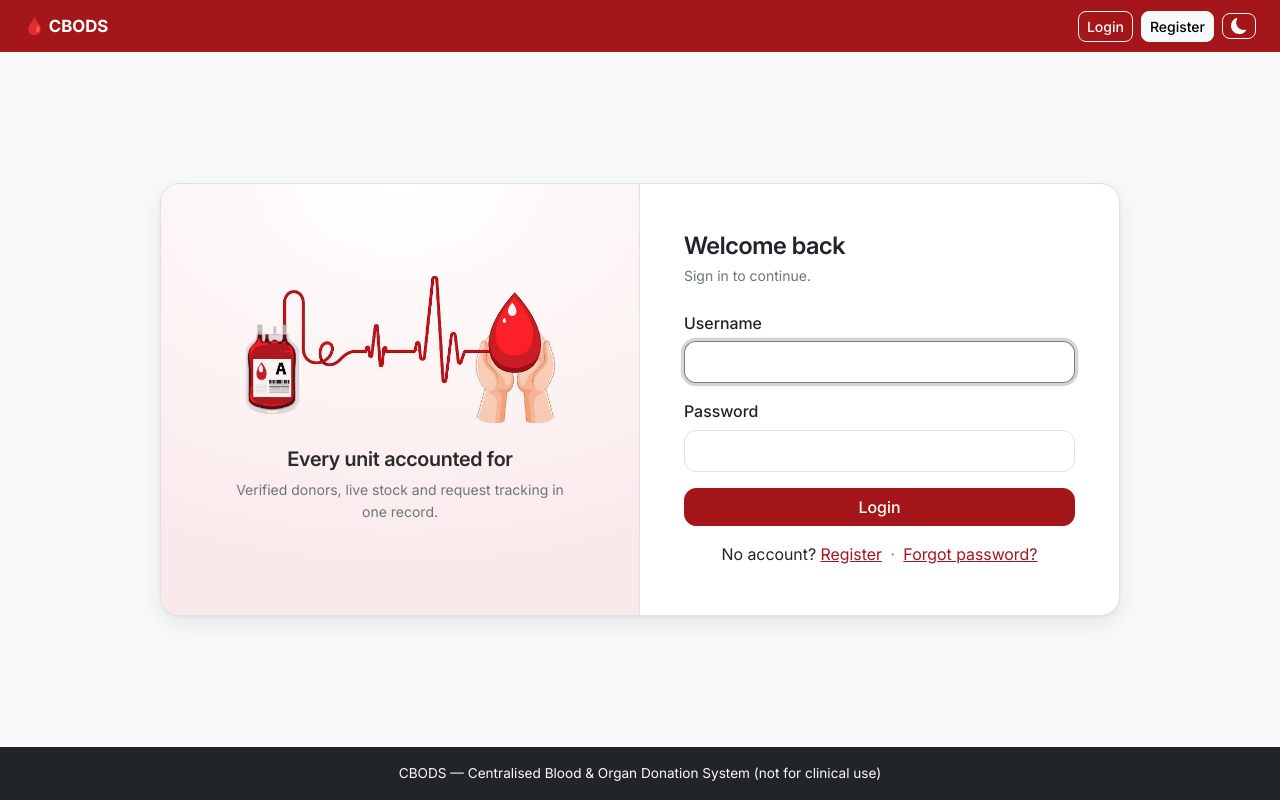
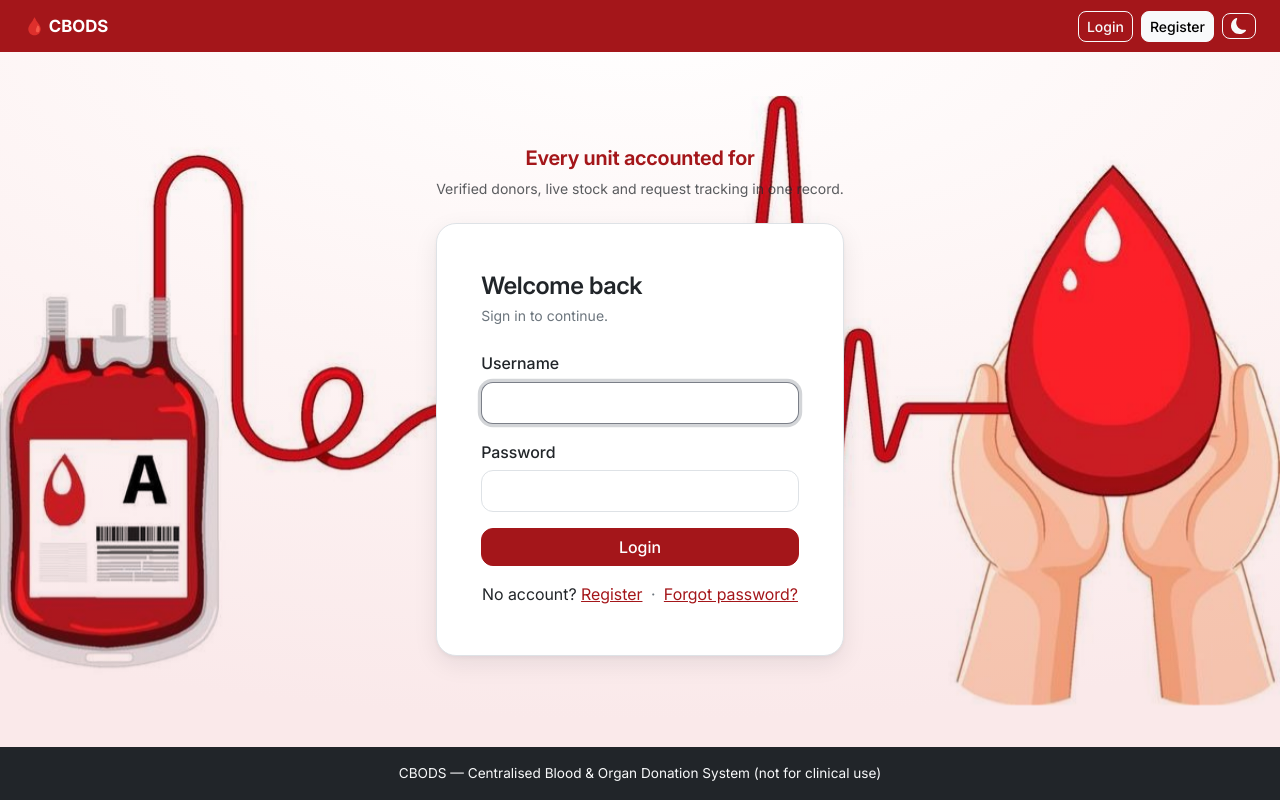
Before and after one commit to Elkanah43/CBODS---Claude, a Django app: page /accounts/login/ in a window 1280 px wide. Run offline with Django 5.2, Linux system fonts and the light colour scheme; some libraries are stand-ins or nearby versions.

Commit message:
Changes at the login page

```diff
--- a/static/css/cbods.css
+++ b/static/css/cbods.css
@@ -206,61 +206,85 @@ table, .font-numeric, .stat-value, .badge {
 .empty-state .empty-state-action { margin-top: 1rem; }
 
 /* ---------------------------------------------------------------------------
-   Auth pages: illustration beside the form
+   Auth pages: the illustration is the page backdrop
    --------------------------------------------------------------------------- */
 
-/* One surface split in two rather than a card floating on a background image.
-   Artwork behind a form costs legibility and buys nothing; beside it, the
-   picture can be large enough to read and the form keeps a plain backdrop. */
-.auth-split {
-  width: 100%;
-  max-width: 60rem;
-  background: var(--bs-body-bg);
-  border: 1px solid var(--bs-border-color);
-  border-radius: var(--bs-border-radius-xl);
-  box-shadow: var(--bs-box-shadow);
-  overflow: hidden;
+/* Two fixed layers rather than one: the artwork is drawn on a white matte,
+   and the matte is dropped by multiplying the image into the wash behind it —
+   the same trick the old split panel used, scaled to the whole viewport. The
+   wash is pinned light: the artwork is drawn on white, so inverting it would
+   strand a bright band on a dark page. The card keeps a theme surface, so the
+   form itself still follows the user's colour scheme.
+
+   z-index -1 holds only while no ancestor creates a stacking context or a
+   transform: either would trap the layers behind the page background or
+   detach them from the viewport. The auth templates therefore keep these
+   divs in plain flow inside <main>. */
+.auth-backdrop-wash {
+  position: fixed;
+  inset: 0;
+  z-index: -1;
+  background:
+    radial-gradient(120% 90% at 50% 0%, #fff 0%, #fdf3f3 55%, #fae9ea 100%);
 }
 
-.auth-aside {
-  align-items: center;
-  justify-content: center;
-  padding: 3rem 2.5rem;
-  text-align: center;
-  /* Pinned light: the artwork is drawn on white, so an inverting panel would
-     leave a bright rectangle stranded on a dark page. The soft wash keeps the
-     white of the image from meeting the form as a hard edge. */
-  background:
-    radial-gradient(120% 90% at 50% 0%, #fff 0%, #fdf3f3 55%, #fae9ea 100%);
-  color: #2b2b2b;
-  border-right: 1px solid var(--bs-border-color);
-}
-
-.auth-aside-inner { max-width: 22rem; }
-
-.auth-illustration {
-  /* Wide strip artwork: reserve its shape so the panel does not jump once the
-     image loads, and so a missing file leaves tidy space rather than collapse. */
-  aspect-ratio: 12 / 5;
-  width: 100%;
+.auth-backdrop-art {
+  position: fixed;
+  inset: 0;
+  z-index: -1;
+  /* Full width at natural height, not cover: the artwork is a wide band that
+     runs edge to edge, so cover would crop the bag and the hands off the
+     sides. Whatever is left over at top and bottom is wash, which is
+     continuous with the matte once multiplied, so no seam shows. */
   background-image: url("../img/auth-illustration.png");
   background-repeat: no-repeat;
   background-position: center;
-  background-size: contain;
+  background-size: 100% auto;
   /* Multiply drops the white matte into the wash so the artwork does not sit
      on a visible rectangle. Harmless once swapped for a file with real alpha. */
   mix-blend-mode: multiply;
 }
 
-.auth-panel { padding: 2.5rem 2rem; }
+/* The form floats on the backdrop as a plain surface, at the same width and
+   weight as the single-column reset screens. */
+.auth-card,
+.auth-single { width: 100%; max-width: 27rem; }
+
+.auth-card {
+  background: var(--bs-body-bg);
+  border: 1px solid var(--bs-border-color);
+  border-radius: var(--bs-border-radius-xl);
+  box-shadow: var(--bs-box-shadow);
+  padding: 2.5rem 2rem;
+}
 
 @media (min-width: 992px) {
-  .auth-panel { padding: 3rem 2.75rem; }
+  .auth-card { padding: 3rem 2.75rem; }
+}
+
+/* The tagline floats over the backdrop above the card, restoring the copy the
+   split layout lost. It rides the light wash in both themes, so its wrapper
+   pins data-bs-theme="light" (as the old aside did) to keep the quiet
+   secondary colour legible; the tagline itself stays brand crimson, which
+   reads on the wash in either theme. */
+.auth-tagline {
+  margin-bottom: .25rem;
+  font-size: 1.25rem;
+  font-weight: 650;
+  letter-spacing: -.01em;
+  text-align: center;
+  color: var(--cbods-brand);
+}
+
+.auth-tagline-sub {
+  margin-bottom: 1.5rem;
+  font-size: .875rem;
+  text-align: center;
+  color: var(--bs-secondary-color);
 }
 
 /* Reset and confirmation screens are narrow and have no illustration, so they
-   keep a single column at the same visual weight as the split. */
-.auth-single { width: 100%; max-width: 27rem; }
+   keep a single column at the same visual weight as the card. */
 
 /* ---------------------------------------------------------------------------
    Application shell: slim top bar, section sidebar, content column
--- a/templates/accounts/login.html
+++ b/templates/accounts/login.html
@@ -1,12 +1,23 @@
 {% extends "base.html" %}
 {% block title %}Login{% endblock %}
 {# Short page: centre it rather than stranding the card above empty space. align-items-center only bites when there is spare height. #}
-{% block main_class %}d-flex align-items-center{% endblock %}
+{% block main_class %}d-flex{% endblock %}
 {% block content %}
-<div class="auth-split row g-0 mx-auto">
-  {% include "includes/auth_aside.html" with aside_heading="Every unit accounted for" aside_body="Verified donors, live stock and request tracking in one record." %}
+{# The illustration is the page backdrop; the form floats on it as a card. #}
+{% include "includes/auth_backdrop.html" %}
 
-  <div class="col-lg-6 auth-panel">
+{% comment %}
+The tagline rides the backdrop above the card. Its wrapper pins light (as the
+old aside did): it sits on the light wash in both themes, so it needs the
+light theme's quiet secondary rather than the dark one.
+{% endcomment %}
+<div class="m-auto">
+  <div data-bs-theme="light">
+    <p class="auth-tagline">Every unit accounted for</p>
+    <p class="auth-tagline-sub">Verified donors, live stock and request tracking in one record.</p>
+  </div>
+
+  <div class="auth-card mx-auto">
     <h1 class="h4 mb-1">Welcome back</h1>
     <p class="text-secondary small mb-4">Sign in to continue.</p>
 
--- a/templates/includes/auth_aside.html
+++ /dev/null
@@ -1,21 +0,0 @@
-{% comment %}
-The illustrated half of the auth pages. Hidden below lg: on a phone it would
-push the form off the first screen, and the form is what the visitor came for.
-
-The panel keeps a light surface in both themes because the artwork is drawn on
-white; letting it invert would leave a bright rectangle stranded on a dark page.
-
-The illustration is a CSS background rather than an img: it is decorative, and
-a missing file then degrades to the plain wash instead of a broken-image icon.
-
-Caller supplies aside_heading and aside_body via {% include ... with %}.
-{% endcomment %}
-<div class="col-lg-6 auth-aside d-none d-lg-flex" data-bs-theme="light">
-  <div class="auth-aside-inner">
-    <div class="auth-illustration" role="presentation"></div>
-    <h2 class="h5 mt-4 mb-2">{{ aside_heading|default:"Every unit accounted for" }}</h2>
-    <p class="mb-0 small text-secondary">
-      {{ aside_body|default:"Verified donors, live stock and request tracking in one record." }}
-    </p>
-  </div>
-</div>
--- /dev/null
+++ b/templates/includes/auth_backdrop.html
@@ -0,0 +1,9 @@
+{% comment %}
+The two layers behind the auth cards: a soft wash, and the illustration
+multiplied into it so its white matte disappears into the wash. Both are fixed
+to the viewport at z-index -1, which only holds while no ancestor of this
+include creates a stacking context or transform (see the note in cbods.css).
+Callers include this before the auth card.
+{% endcomment %}
+<div class="auth-backdrop-wash" aria-hidden="true"></div>
+<div class="auth-backdrop-art" aria-hidden="true"></div>
```
Also changed, not shown: templates/accounts/register.html (+3 -4 lines).
